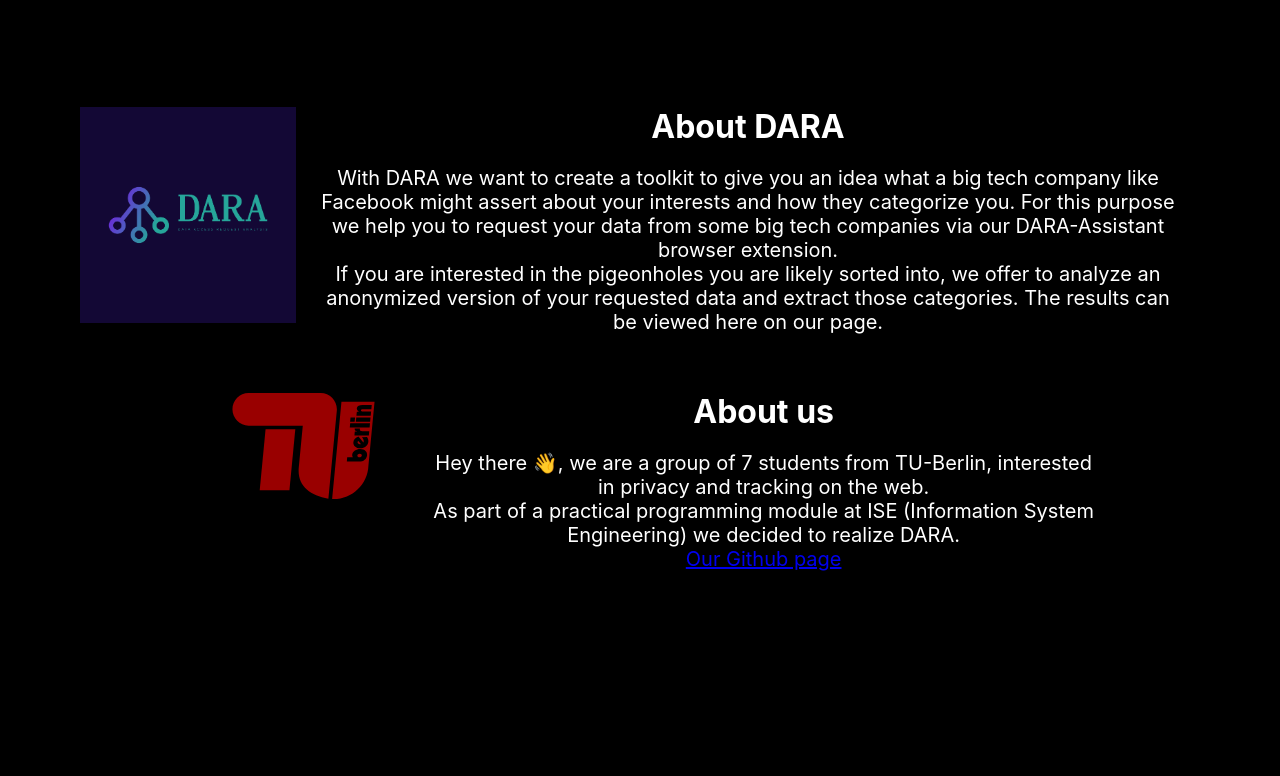
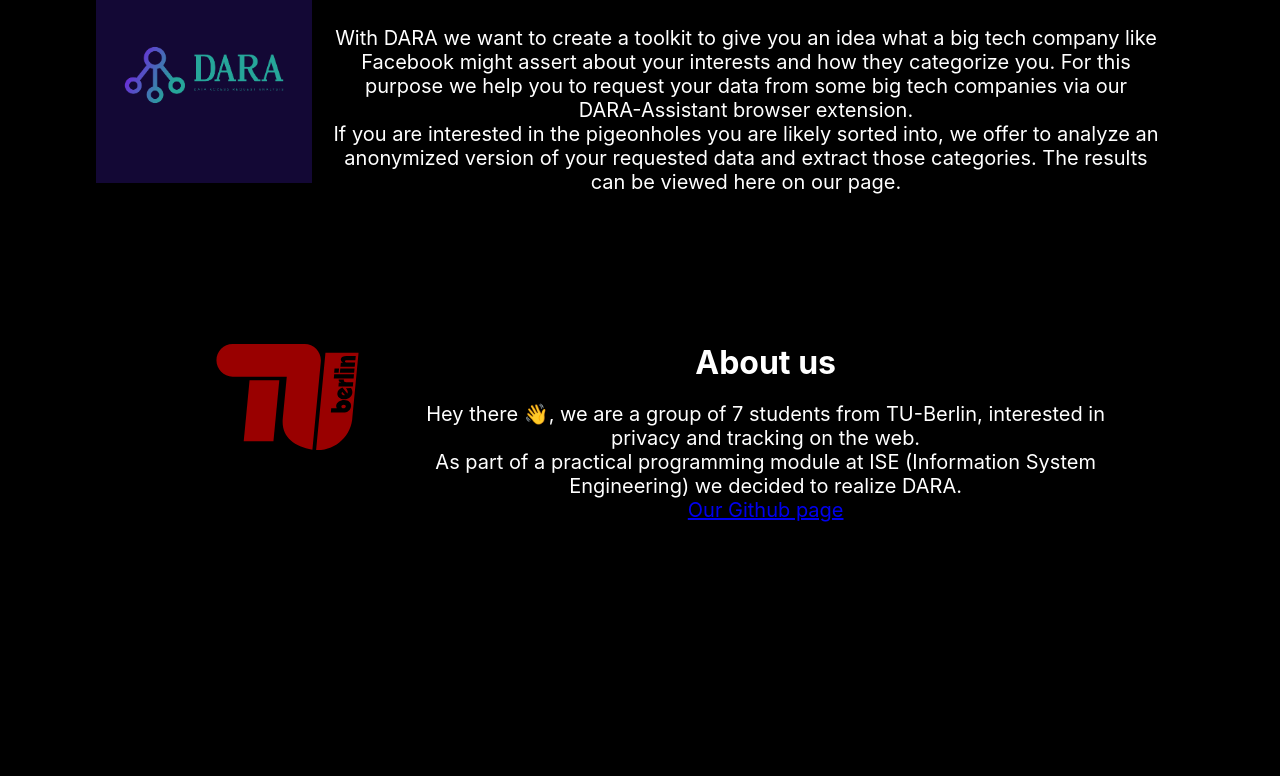
Before and after one commit to ProgPrak21/frontend, a React (Create React App) app: page / in a window 1280 px wide. Shown: the part 5024-5800 px from the top of the page. Built offline with nearby package versions, Linux system fonts and the light colour scheme; a web font is replaced by a local one.

Commit message:
small corrections

```diff
--- a/package.json
+++ b/package.json
@@ -10,6 +10,7 @@
     "@testing-library/react": "^11.1.0",
     "@testing-library/user-event": "^12.1.10",
     "axios": "^0.21.1",
+    "chokidar": "^3.5.2",
     "dropzone": "^5.9.2",
     "graphql": "^15.5.1",
     "leaflet": "^1.7.1",
--- a/src/App.css
+++ b/src/App.css
@@ -95,7 +95,7 @@
   justify-content: center;
   padding-bottom: 5em;
   padding-top: 0em;
-  margin-top: 300px;
+  margin-top: 20vh;
   margin-bottom: -0em;
 }
 
@@ -198,7 +198,7 @@
 }
 
 .landingPitch6Container {
-  padding-top: 70px;
+  padding-top: 7vh;
   display: flex;
   align-items: flex-start;
   text-align: center;
@@ -206,26 +206,26 @@
   height: 90vh;
   min-height: 90vh;
   justify-content: center;
-  margin-bottom: -300px;
-  margin-top: 45px;
-  margin-right: 180px;
-  margin-left: 80px;
+  margin-bottom: -20vh;
+  margin-top: 5vh;
+  margin-right: 20vh;
+  margin-left: 8vh;
 }
 .landingPitch7Container {
-  padding-top: 70px;
+  padding-top: 10vh;
   display: flex;
   align-items: flex-start;
   background-color: black;
   height: 90vh;
   min-height: 90vh;
   justify-content: center;
-  margin-bottom: -350px;
-  padding-bottom: 0px;
-  padding-top: 0px;
-  margin-right: 100px;
-  margin-left: 80px;
+  margin-bottom: -15vh;
+  padding-bottom: 0vh;
+  padding-top: 0vh;
+  margin-right: 15vh;
+  margin-left: 12vh;
   margin-top: 8em;
-  margin-bottom: -550px;
+  margin-bottom: -55vh;
 }
 color {
   color: #5aadaa;
```
Also changed, not shown: 1 other file (tests, documents, lock files or other folders).
